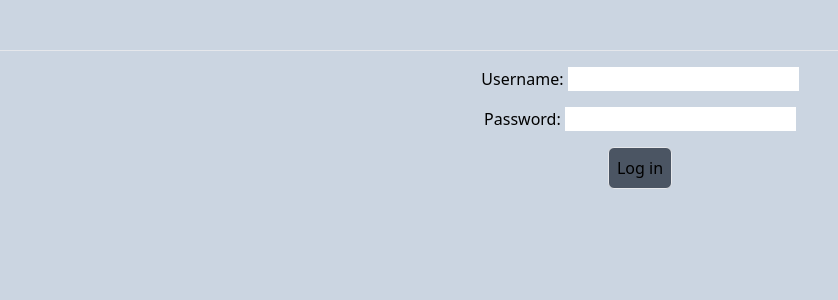
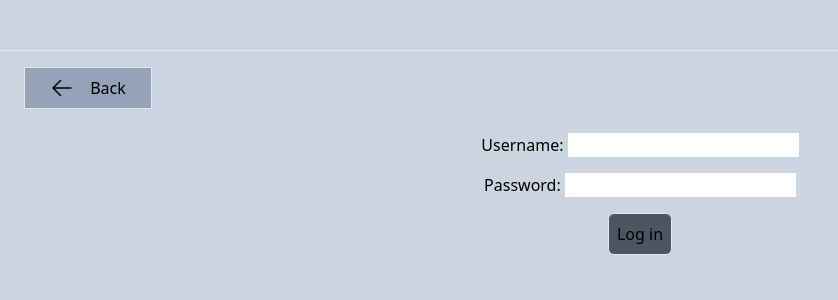
Before and after one commit to almogkh/contract-manager, a SvelteKit app: page /login in a window 1280 px wide. Shown: the top 300 px of the page, without its empty margins (0-838 px from the left). Built offline with nearby package versions, Linux system fonts and the light colour scheme; no server answers.

Commit message:
Add a back button since redirects can sometimes screw with history

```diff
--- a/src/routes/+layout.svelte
+++ b/src/routes/+layout.svelte
@@ -1,10 +1,16 @@
-<script>
+<script lang="ts">
     import { enhance } from "$app/forms";
+    import { page } from "$app/stores";
     import Popup from "$lib/Popup.svelte";
     import { displayPopup } from "$lib/popups";
     import "../app.css";
 
     export let data;
+
+    function returnPath(path: string) {
+        const res = path.substring(0, path.lastIndexOf('/'));
+        return res === '' ? '/' : res;
+    }
 </script>
 
 <div class="bg-slate-300 min-h-screen flex flex-col items-center pb-8">
@@ -14,6 +20,18 @@
         </form>
     </header>
 
+    {#if $page.url.pathname !== '/'}
+        <a class="border p-2 bg-slate-400 text-center self-start ml-6 mb-6 min-w-32 flex space-x-4 justify-center"
+            href={returnPath($page.url.pathname)}
+        >
+            <svg xmlns="http://www.w3.org/2000/svg" fill="none" viewBox="0 0 24 24" stroke-width="1.5" stroke="currentColor" class="size-6">
+                <path stroke-linecap="round" stroke-linejoin="round" d="M10.5 19.5 3 12m0 0 7.5-7.5M3 12h18" />
+            </svg>
+
+            <span>Back</span>
+        </a>
+    {/if}
+
     <main class="flex flex-col items-center px-2 max-w-full">
         <slot />
     </main>
```
